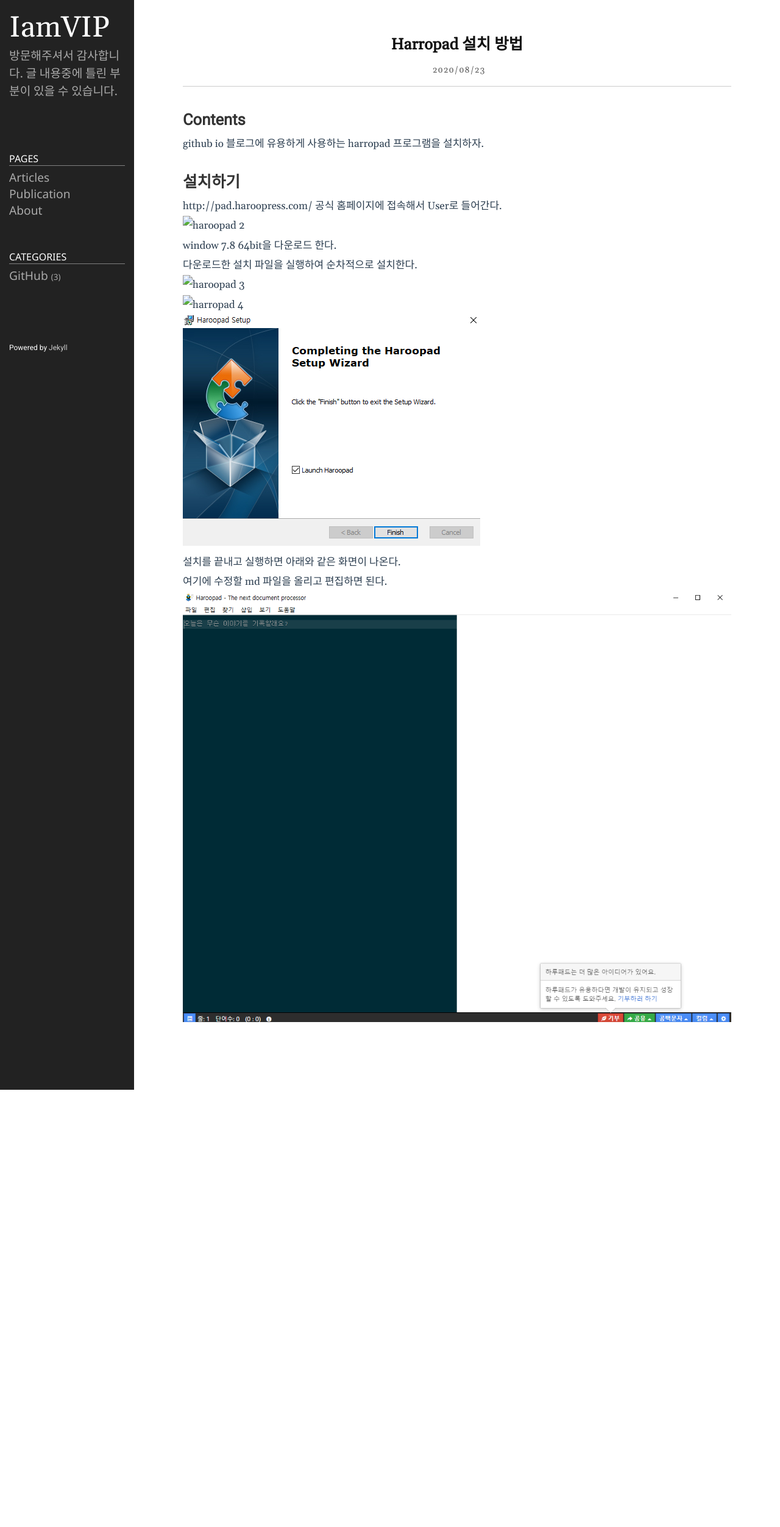
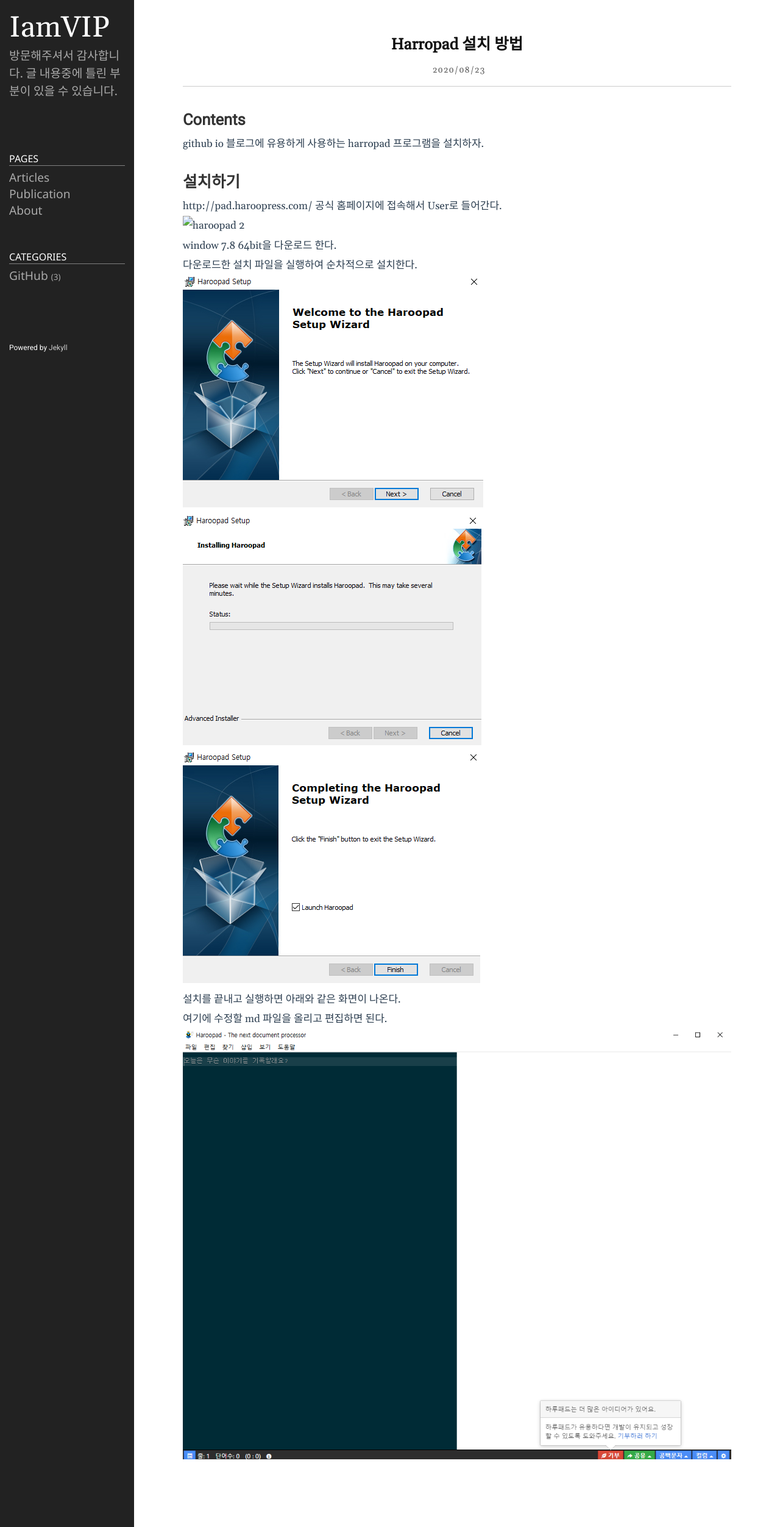
Before and after one commit to YBHkorea/ybhkorea.github.com, a Jekyll site: the page built from _posts/2020-08-23-Haroopad 설치.md, in a window 1280 px wide. Shown: the whole page at 61% size. Built offline with Jekyll 4.4.1, drawn with Linux system fonts in a browser that asks for light colours; before the commit the page ends 1787 px from its top, so only the background shows below that.

Commit message:
Update 2020-08-23-Haroopad 설치.md

```diff
--- a/_posts/2020-08-23-Haroopad 설치.md
+++ b/_posts/2020-08-23-Haroopad 설치.md
@@ -18,14 +18,14 @@ window 7.8 64bit을 다운로드 한다.
 
 다운로드한 설치 파일을 실행하여 순차적으로 설치한다.
 
-![haroopad 3](Assets/haroopad/3.png)
+![haroopad 3](/Assets/haroopad/3.png)
 
-![harropad 4](Assets/haroopad/4.png)
+![harropad 4](/Assets/haroopad/4.png)
 
-![harropad 5](https://raw.githubusercontent.com/YBHkorea/ybhkorea.github.com/master/Assets/haroopad/5.PNG?token=AKZNY473M55O7ASTF4NO2F27JM3HS)
+![harropad 5](/assets/haroopad/5.png)
 
 설치를 끝내고 실행하면 아래와 같은 화면이 나온다.
 
 여기에 수정할 md 파일을 올리고 편집하면 된다.
 
-![harropad 5](https://raw.githubusercontent.com/YBHkorea/ybhkorea.github.com/master/Assets/haroopad/6.PNG?token=AKZNY46MVTMTH43UVOSFHJ27JM3JQ)
+![harropad 5](/assets/haroopad/6.png)
```
